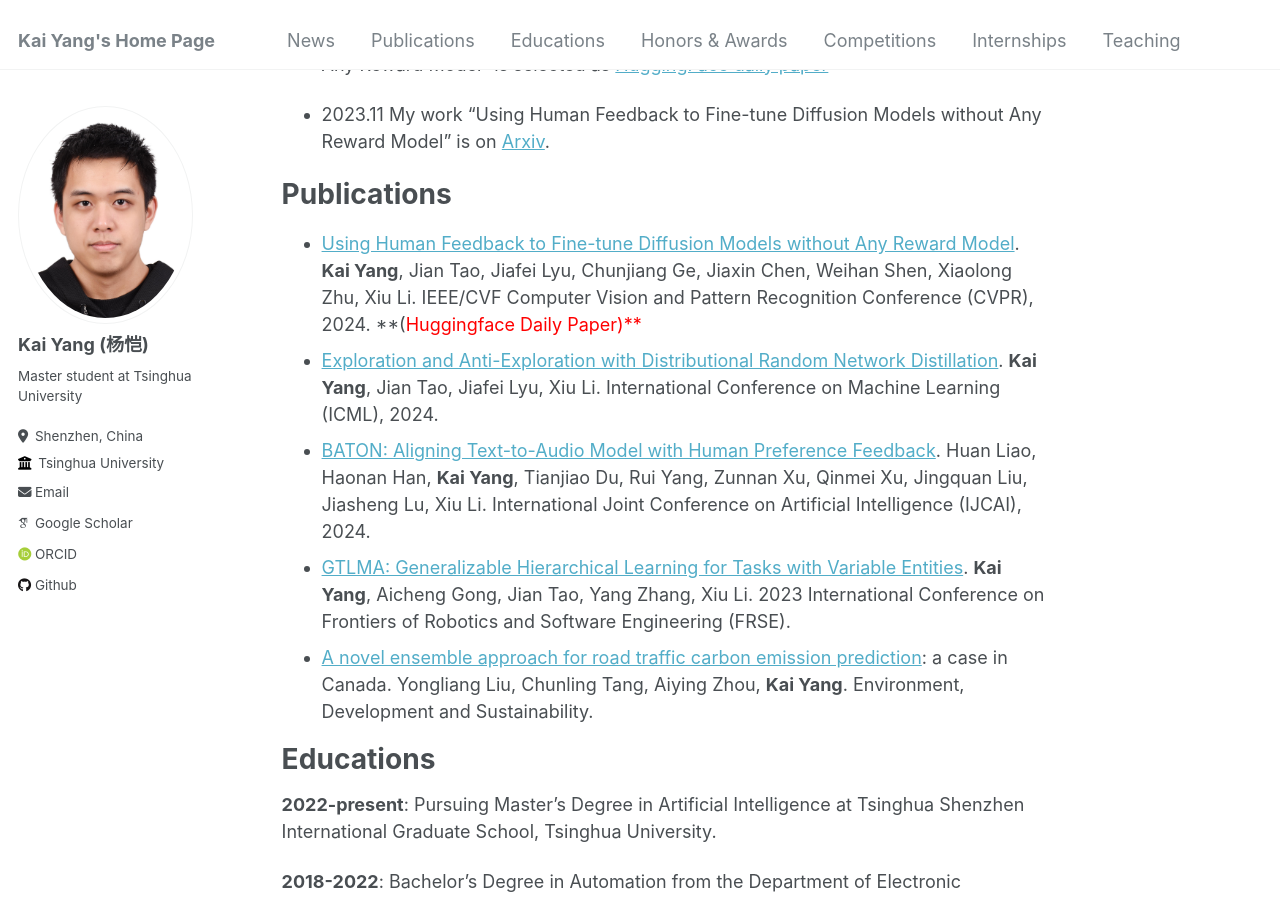
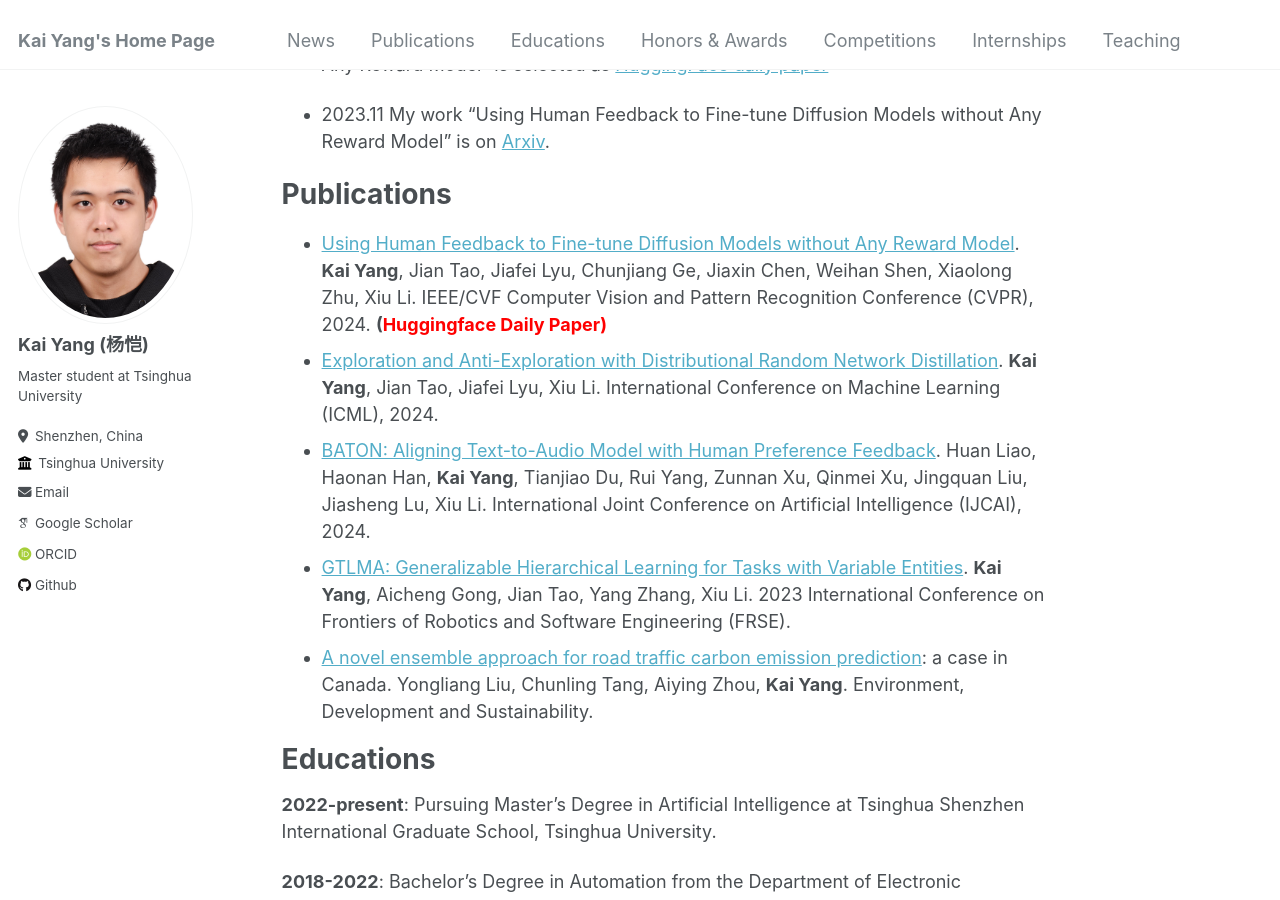
Before and after one commit to yk7333/yk7333.github.io, a Jekyll site: the page built from _pages/about.md, in a window 1280 px wide and 900 px high, scrolled down 907 px. Built offline with Jekyll 4.4.1, drawn with Linux system fonts in a browser that asks for light colours; some web fonts are replaced; a script that is not in the unit is left out.

Commit message:
Update about.md

```diff
--- a/_pages/about.md
+++ b/_pages/about.md
@@ -28,7 +28,7 @@ News
 
 Publications
 ======
-- [Using Human Feedback to Fine-tune Diffusion Models without Any Reward Model](https://arxiv.org/abs/2311.13231). **Kai Yang**, Jian Tao, Jiafei Lyu, Chunjiang Ge, Jiaxin Chen, Weihan Shen, Xiaolong Zhu, Xiu Li. IEEE/CVF Computer Vision and Pattern Recognition Conference (CVPR), 2024. **(<font color="red">Huggingface Daily Paper)**
+- [Using Human Feedback to Fine-tune Diffusion Models without Any Reward Model](https://arxiv.org/abs/2311.13231). **Kai Yang**, Jian Tao, Jiafei Lyu, Chunjiang Ge, Jiaxin Chen, Weihan Shen, Xiaolong Zhu, Xiu Li. IEEE/CVF Computer Vision and Pattern Recognition Conference (CVPR), 2024. **(<font color="red">Huggingface Daily Paper)</font>**
 - [Exploration and Anti-Exploration with Distributional Random Network Distillation](https://arxiv.org/abs/2401.09750). **Kai Yang**, Jian Tao, Jiafei Lyu, Xiu Li. International Conference on Machine Learning (ICML), 2024.
 - [BATON: Aligning Text-to-Audio Model with Human Preference Feedback](https://arxiv.org/abs/2402.00744). Huan Liao, Haonan Han, **Kai Yang**, Tianjiao Du, Rui Yang, Zunnan Xu, Qinmei Xu, Jingquan Liu, Jiasheng Lu, Xiu Li. International Joint Conference on Artificial Intelligence (IJCAI), 2024.
 - [GTLMA: Generalizable Hierarchical Learning for Tasks with Variable Entities](). **Kai Yang**, Aicheng Gong, Jian Tao, Yang Zhang, Xiu Li. 2023 International Conference on Frontiers of Robotics and Software Engineering (FRSE).
```
